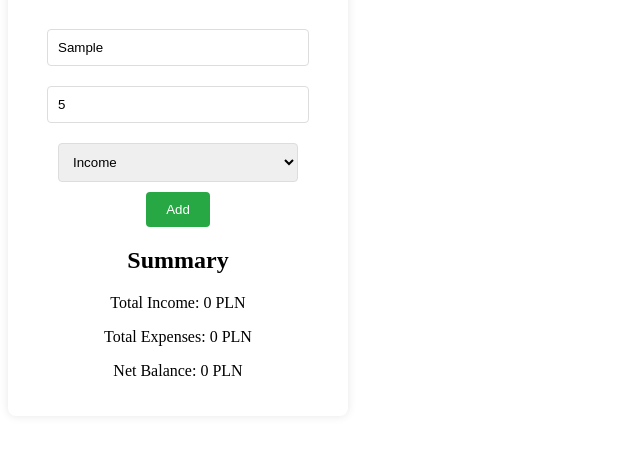
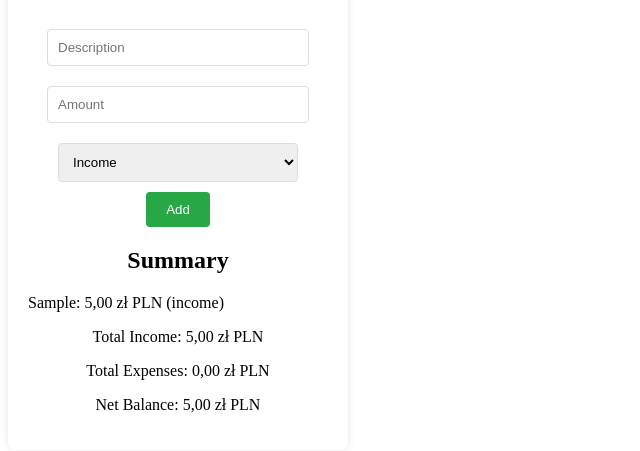
Before and after one commit to TomaszChromy/BudgetingApp, a plain HTML site: page index.html in a window 1280 px wide. Both pictures are taken after typing "Sample", "5" into the empty fields and a click on the button "Add". Shown: the part 89-540 px from the top of the page, without its empty margins (0-640 px from the left). Drawn offline with Linux system fonts and the light colour scheme.

Commit message:
Add files via upload

```diff
--- a/app.js
+++ b/app.js
@@ -1,4 +1,3 @@
-const jsContent = `
 let transactions = [];
 
 document.addEventListener('DOMContentLoaded', () => {
@@ -21,15 +20,25 @@ document.addEventListener('DOMContentLoaded', () => {
         const amount = parseFloat(amountInput.value);
         const type = transactionTypeSelect.value;
 
-    if (description === '' || isNaN(amount) || amount <= 0 || (type !== 'income' && type !== 'expense')) {
+        if (!validateTransaction(description, amount, type)) {
             alert('Proszę wprowadzić poprawny opis, dodatnią kwotę oraz wybrać typ transakcji.');
             return;
         }
 
-    transactions.push({ description, amount, type });
+        const transaction = { id: generateId(), description, amount, type };
+        transactions.push(transaction);
         descriptionInput.value = '';
         amountInput.value = '';
         updateUI();
+    };
+
+    const validateTransaction = (description, amount, type) => {
+        return (
+            description !== '' &&
+            !isNaN(amount) &&
+            amount > 0 &&
+            (type === 'income' || type === 'expense')
+        );
     };
 
     const updateUI = () => {
@@ -38,24 +47,27 @@ document.addEventListener('DOMContentLoaded', () => {
         let totalExpenses = 0;
 
         transactions.forEach((transaction) => {
-            const li = document.createElement('li');
-            li.textContent = `${transaction.description}: ${transaction.amount.toFixed(2)} PLN (${transaction.type})`;
-            transactionList.appendChild(li);
-
-            if (transaction.type === 'income') {
-                totalIncome += transaction.amount;
-            } else if (transaction.type === 'expense') {
-                totalExpenses += transaction.amount;
-            }
+            totalIncome += transaction.type === 'income' ? transaction.amount : 0;
+            totalExpenses += transaction.type === 'expense' ? transaction.amount : 0;
+            appendTransactionToList(transaction);
         });
 
-        totalIncomeElement.textContent = totalIncome.toFixed(2);
-        totalExpensesElement.textContent = totalExpenses.toFixed(2);
-        netBalanceElement.textContent = (totalIncome - totalExpenses).toFixed(2);
+        totalIncomeElement.textContent = formatCurrency(totalIncome);
+        totalExpensesElement.textContent = formatCurrency(totalExpenses);
+        netBalanceElement.textContent = formatCurrency(totalIncome - totalExpenses);
     };
+
+    const appendTransactionToList = (transaction) => {
+        const li = document.createElement('li');
+        li.textContent = `${transaction.description}: ${formatCurrency(transaction.amount)} PLN (${transaction.type})`;
+        transactionList.appendChild(li);
+    };
+
+    const formatCurrency = (value) => {
+        return new Intl.NumberFormat('pl-PL', { style: 'currency', currency: 'PLN' }).format(value);
+    };
+
+    const generateId = () => '_' + Math.random().toString(36).substr(2, 9);
 
     addButton.addEventListener('click', addTransaction);
 });
-`;
-
-module.exports = { htmlContent, cssContent, jsContent };
--- a/index.html
+++ b/index.html
@@ -1,5 +1,5 @@
 <!DOCTYPE html>
-<html lang="pl">
+<html lang="en">
 <head>
     <meta charset="UTF-8">
     <meta name="viewport" content="width=device-width, initial-scale=1.0">
```
Lines whose indentation alone changed are shown as unchanged.
